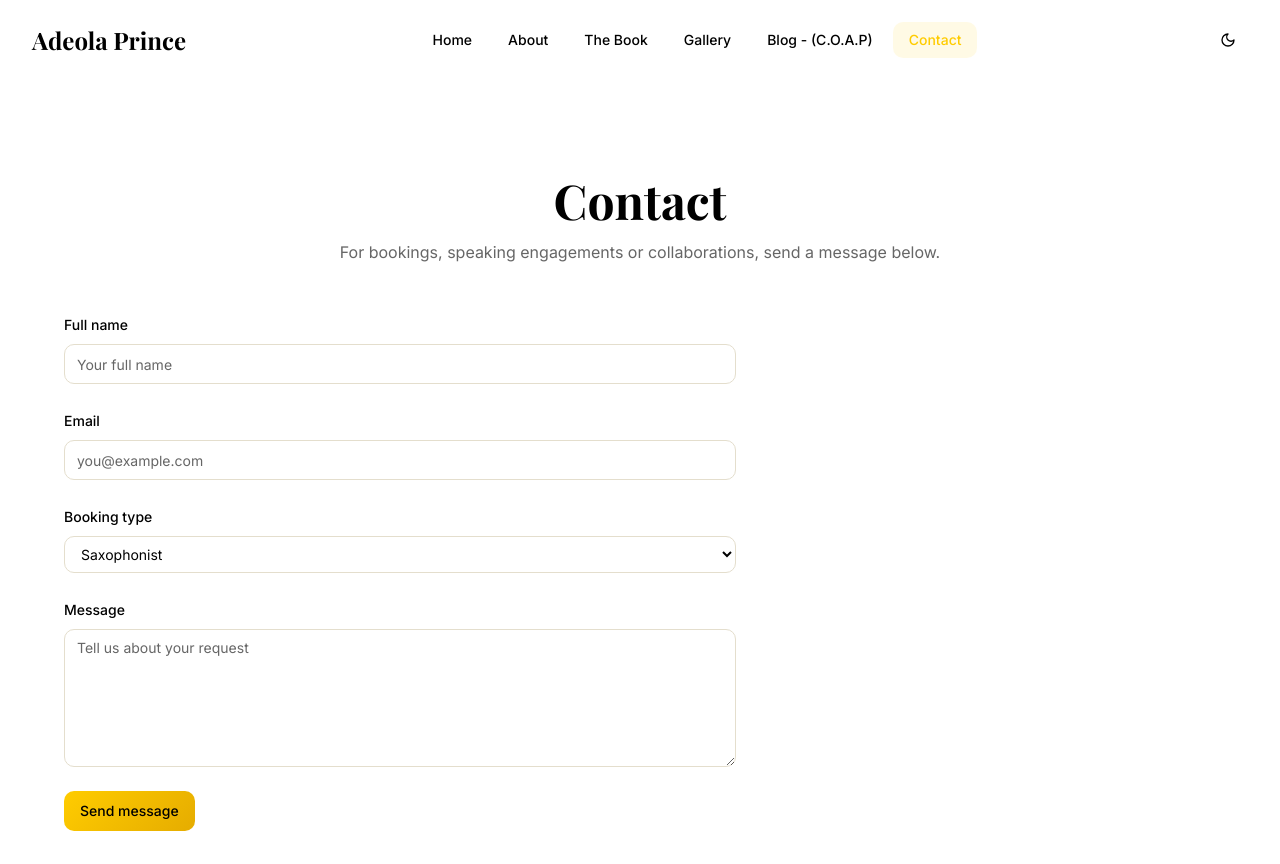
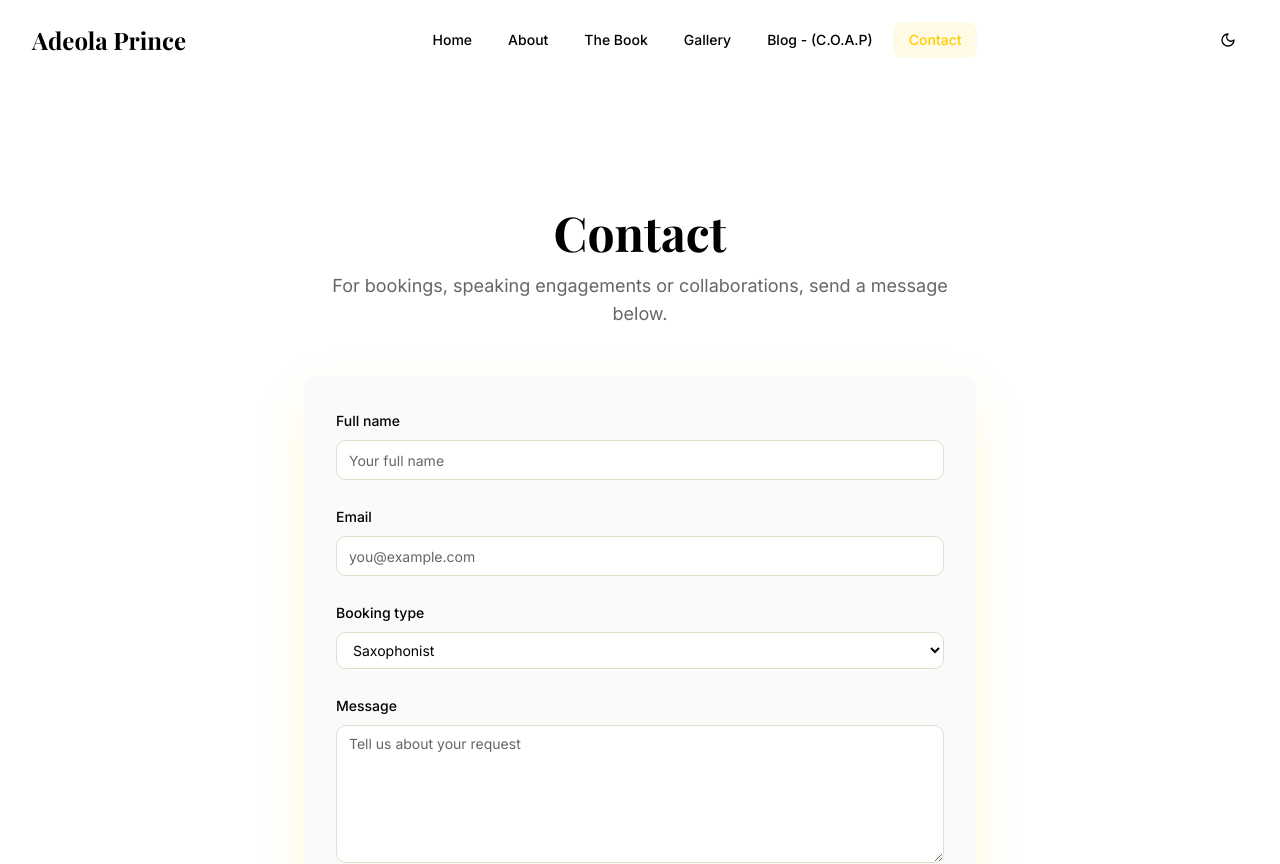
Before and after one commit to gpsimi/adeolaprince-new, a Next.js app: page /contact in a window 1280 px wide. Shown: the top 864 px of the page. Built offline with nearby package versions, Linux system fonts and the light colour scheme; a web font is replaced by a local one.

Commit message:
Contact Form

```diff
--- a/src/app/contact/page.tsx
+++ b/src/app/contact/page.tsx
@@ -7,19 +7,44 @@ export const metadata = {
 
 export default function ContactPage() {
   return (
-    <main className="min-h-screen pt-24">
-      <div className="container mx-auto px-4 sm:px-6 lg:px-8 py-20">
-        <div className="max-w-3xl mx-auto text-center mb-12">
-          <h1 className="text-4xl md:text-5xl font-serif font-bold">Contact</h1>
-          <p className="text-muted-foreground mt-4">
-            For bookings, speaking engagements or collaborations, send a message below.
-          </p>
+    // <main className="min-h-screen pt-24">
+    //   <div className="container mx-auto px-4 sm:px-6 lg:px-8 py-20">
+    //     <div className="max-w-3xl mx-auto text-center mb-12">
+    // <h1 className="text-4xl md:text-5xl font-serif font-bold">Contact</h1>
+    // <p className="text-muted-foreground mt-4">
+    //   For bookings, speaking engagements or collaborations, send a message below.
+    // </p>
+    //     </div>
+
+    //     <div className="mx-auto container max-w-4xl justify-center items-center">
+    //       <ContactForm />
+    //     </div>
+    //   </div>
+    // </main>
+    <div className="min-h-screen pt-20">
+      <section className="py-20 md:py-32">
+        <div className="container mx-auto px-4 sm:px-6 lg:px-8">
+          <div className="max-w-2xl mx-auto">
+            <div className="text-center mb-12">
+              <h1 className="text-4xl md:text-5xl font-bold mb-4">Contact</h1>
+              <p className="text-lg text-muted-foreground">
+                For bookings, speaking engagements or collaborations, send a message below.
+              </p>
+            </div>
+
+
+            <div className="bg-card p-8 rounded-lg shadow-elegant">
+              <ContactForm />
+            </div>
+
+
+
+
+          </div>
         </div>
+      </section>
+    </div>
 
-        <div className="mx-auto container max-w-4xl justify-center items-center">
-          <ContactForm />
-        </div>
-      </div>
-    </main>
+
   );
 }
--- a/src/components/forms/ContactForm.tsx
+++ b/src/components/forms/ContactForm.tsx
@@ -20,7 +20,9 @@ import {
 const contactSchema = z.object({
   fullName: z.string().min(2, "Please enter your full name"),
   email: z.string().email("Please enter a valid email"),
-  bookingType: z.enum(["Saxophonist", "Speaking", "Writing Collaboration"]),
+  bookingType: z.enum(["Saxophonist", "Speaking", "Writing Collaboration"], {
+    required_error: "Please select a booking type",
+  }),
   message: z.string().min(10, "Please enter a longer message"),
 });
 
@@ -32,7 +34,7 @@ export default function ContactForm() {
     defaultValues: {
       fullName: "",
       email: "",
-      bookingType: "Saxophonist",
+      bookingType: undefined,
       message: "",
     },
   });
@@ -81,6 +83,7 @@ export default function ContactForm() {
               {...form.register("bookingType")}
               className="w-full rounded-md border border-input bg-background px-3 py-2 text-sm"
             >
+              <option value="" disabled>Select Booking Type</option>
               <option value="Saxophonist">Saxophonist</option>
               <option value="Speaking">Speaking</option>
               <option value="Writing Collaboration">Writing Collaboration</option>
```
